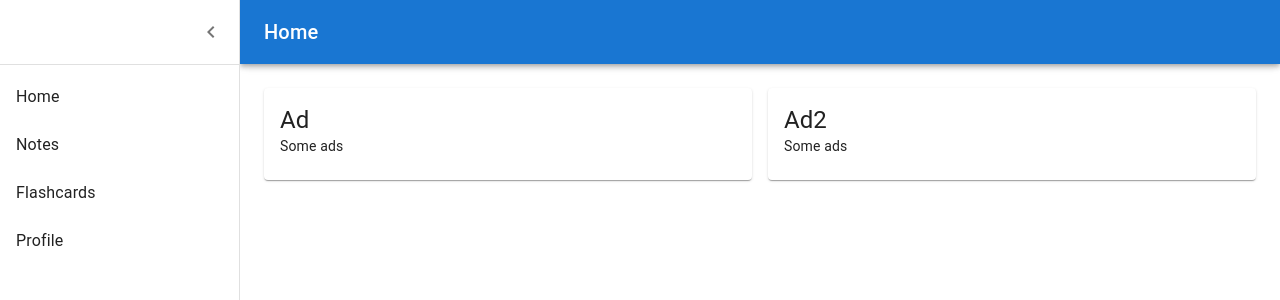
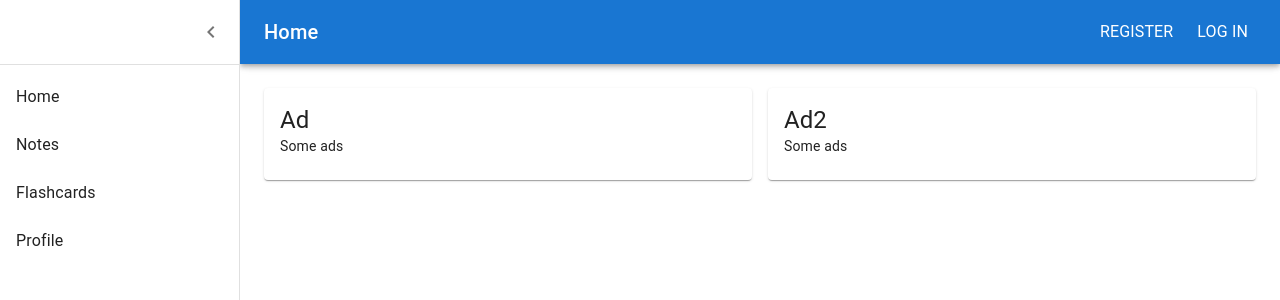
Before and after one commit to plzfday/oblivion, a Next.js app in the folder cortisol/: page / in a window 1280 px wide. Shown: the top 300 px of the page. Built offline with nearby package versions, Linux system fonts and the light colour scheme.

Commit message:
add login system buttons

```diff
--- a/cortisol/src/app/components/Advertisements.tsx
+++ b/cortisol/src/app/components/Advertisements.tsx
@@ -2,6 +2,7 @@ import React from 'react';
 import AdvertisementCard from "@/app/components/AdvertisementCard";
 import Box from "@mui/material/Box";
 import {Grid, Stack} from "@mui/material";
+import LoginSystemButton from "@/app/components/LoginSystemButton";
 
 export default function Advertisements() {
     return (
@@ -12,6 +13,7 @@ export default function Advertisements() {
             <Grid item xs={8}>
                 <AdvertisementCard title='Ad2' content='Some ads'/>
             </Grid>
+          <LoginSystemButton text={'Log in'}/>
         </Grid>
 
     );
--- /dev/null
+++ b/cortisol/src/app/components/LoginSystemButton.tsx
@@ -0,0 +1,16 @@
+import Button from "@mui/material/Button";
+import Typography from "@mui/material/Typography";
+
+interface loginSystemButtonProps {
+  text: string;
+}
+
+export default function LoginSystemButton({text}: loginSystemButtonProps) {
+  return (
+      <Button sx={{color: 'white'}}>
+        <Typography variant='subtitle1'>
+          {text}
+        </Typography>
+      </Button>
+  )
+}
--- a/cortisol/src/app/components/Sidebar.tsx
+++ b/cortisol/src/app/components/Sidebar.tsx
@@ -18,6 +18,7 @@ import ListItem from '@mui/material/ListItem';
 import ListItemButton from '@mui/material/ListItemButton';
 import ListItemText from '@mui/material/ListItemText';
 import { Link } from '@mui/material';
+import LoginSystemButton from "@/app/components/LoginSystemButton";
 
 const drawerWidth = 240;
 
@@ -75,6 +76,7 @@ interface Props {
   children?: React.ReactNode;
   sideList?: string[];
   links?: string[];
+  isLoggedIn: boolean;
 }
 
 const basicLinks = {
@@ -87,6 +89,7 @@ export default function PersistentDrawerLeft({
   sideList,
   children,
   links,
+  isLoggedIn
 }: Props) {
   const theme = useTheme();
   const [open, setOpen] = React.useState(true);
@@ -103,7 +106,7 @@ export default function PersistentDrawerLeft({
     <Box sx={{ display: 'flex' }}>
       <CssBaseline />
       <AppBar position='fixed' open={open}>
-        <Toolbar>
+        <Toolbar sx={{ display: 'flex', justifyContent: 'space-between', alignItems: 'center' }}>
           <IconButton
             color='inherit'
             aria-label='open drawer'
@@ -116,6 +119,11 @@ export default function PersistentDrawerLeft({
           <Typography variant='h6' noWrap component='div'>
             {header}
           </Typography>
+          {isLoggedIn ? <LoginSystemButton text='Log Out'/> :
+              <Box sx={{ display: 'flex', justifyContent: 'space-between', gap: '8px' }}>
+                <LoginSystemButton text='Register'/>
+                <LoginSystemButton text='Log In'/>
+              </Box>}
         </Toolbar>
       </AppBar>
       <Drawer
--- a/cortisol/src/app/notes/page.tsx
+++ b/cortisol/src/app/notes/page.tsx
@@ -25,6 +25,7 @@ export default function Note() {
         '/til/2024-01-30',
         '/til/2024-01-29',
       ]}
+      isLoggedIn={true}
     >
       <Navigation />
       <Divider />
--- a/cortisol/src/app/page.tsx
+++ b/cortisol/src/app/page.tsx
@@ -4,7 +4,7 @@ import Advertisements from '@/app/components/Advertisements';
 export default function Home() {
   return (
     <div>
-      <Sidebar header='Home'>
+      <Sidebar header='Home' isLoggedIn={false}>
         <Advertisements />
       </Sidebar>
     </div>
```
